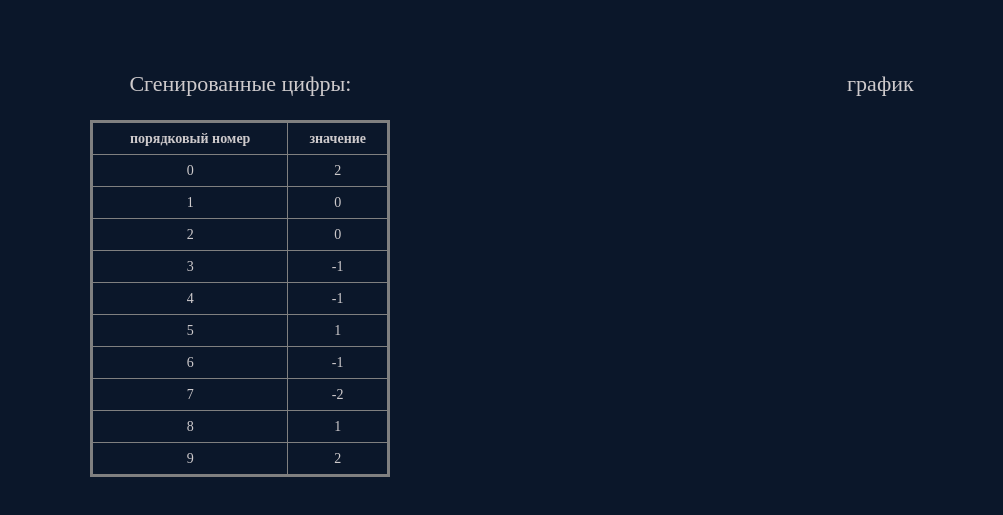
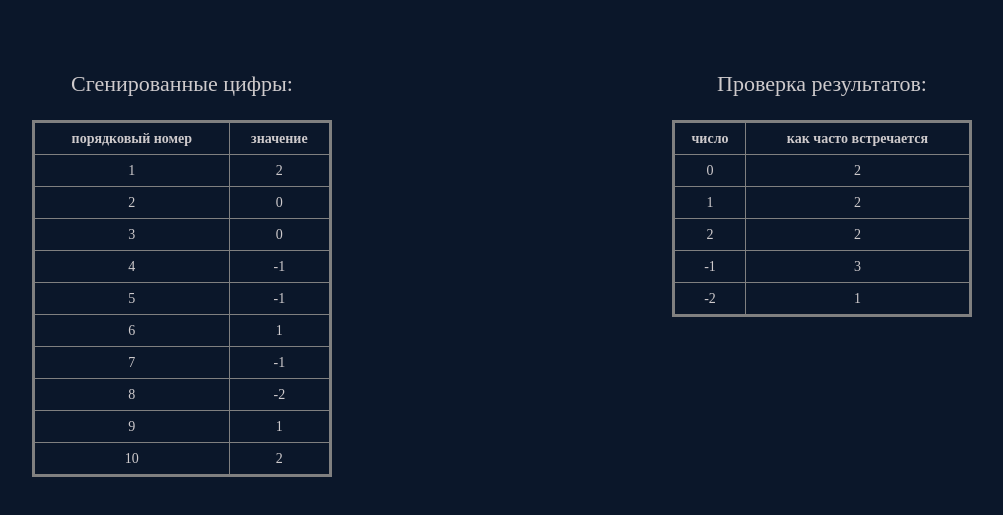
Before and after one commit to Marat-Gumerov74/Epam-Labs-FrontEnd-2021q2, a website built with webpack: page task04/src/index.html in a window 1280 px wide. Shown: the part 71-586 px from the top of the page, without its empty margins (138-1141 px from the left). Built offline with nearby package versions, Linux system fonts and the light colour scheme; files whose address does not match are found by name.

Commit message:
done: create results / display results

```diff
--- a/task04/src/fill-table.js
+++ b/task04/src/fill-table.js
@@ -4,17 +4,30 @@ export class FillTable {
   constructor(number) {
     this.amauntElements = number;
     this.data = {};
+    this.analitic = {};
     this.fillData(this.amauntElements);
   }
 
   fillData(num) {
-    for (let i = 0; i < num; i++) {
+    for (let i = 1; i <= num; i++) {
       this.data[i] = randn_bm();
+      this.checkElement(this.data[i]);
     }
-  }
+    this.addToTable();
+  };
+
+  checkElement(prop) {
+    if (this.analitic[prop]) {
+      this.analitic[prop] = this.analitic[prop] + 1;
+    } else {
+      this.analitic[prop] = 1;
+    }
+  };
 
   addToTable() {
     const table = document.querySelector('.table');
+    const table2 = document.querySelector('.table2');
+
     for (let key in this.data) {
       let tr = document.createElement('tr');
       let td1 = document.createElement('td');
@@ -25,6 +38,18 @@ export class FillTable {
       td2.innerHTML = this.data[key]
       tr.append(td2);
       table.append(tr);
-    }
-  }
+    };
+
+    for (let key in this.analitic) {
+      let tr = document.createElement('tr');
+      let td1 = document.createElement('td');
+      td1.innerHTML = key;
+      tr.append(td1);
+
+      let td2 = document.createElement('td');
+      td2.innerHTML = this.analitic[key]
+      tr.append(td2);
+      table2.append(tr);
+    };
+  };
 };
--- a/task04/src/index.html
+++ b/task04/src/index.html
@@ -22,8 +22,14 @@
           </tr>
         </table>
       </section>
-      <section class="results">
-        <p class="title">график</p>
+      <section>
+        <p class="title">Проверка результатов:</p>
+        <table class="table2">
+          <tr>
+            <th>число</th>
+            <th>как часто встречается</th>
+          </tr>
+        </table>
       </section>
     </main>
   </div>
--- a/task04/src/index.js
+++ b/task04/src/index.js
@@ -4,4 +4,3 @@ import "./style.scss";
 
 
 const fillTable = new FillTable(10);
-fillTable.addToTable();
```
